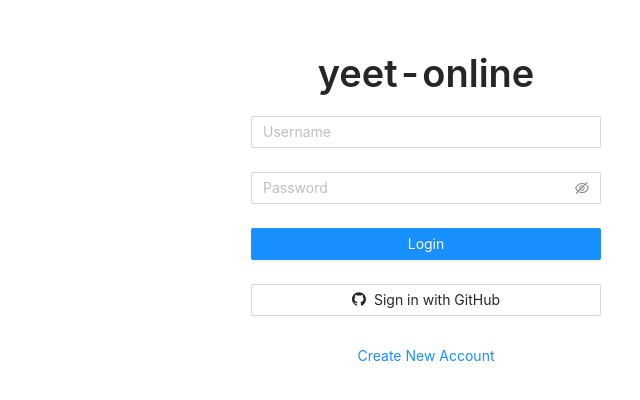
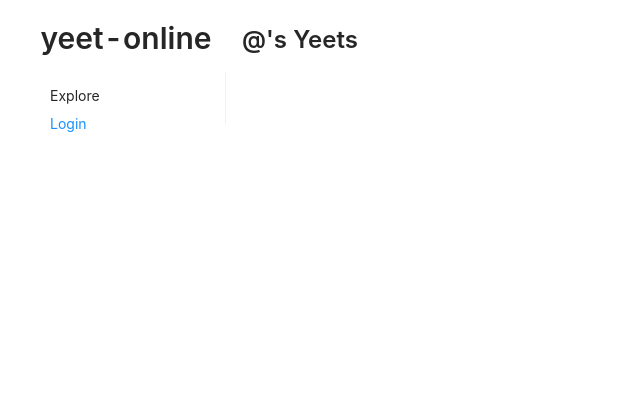
Before and after one commit to Yeet-Online/yeet-client, a React (Create React App) app: page /user in a window 1280 px wide. Shown: the top 400 px of the page, without its empty margins (214-854 px from the left). Built offline with nearby package versions, Linux system fonts and the light colour scheme.

Commit message:
added feed, and post yeet form

```diff
--- a/src/App.tsx
+++ b/src/App.tsx
@@ -6,31 +6,69 @@ import UserProfile from "./pages/UserProfile";
 import Home from "./pages/Home";
 import { useCallback, useState } from "react";
 import Login from "./pages/Login";
+import useToken from "./hooks/useToken";
+import { Modal } from "antd";
+import { LoginInput, SERVER_URL } from "./types";
+import useUser from "./hooks/useUser";
 
 function App() {
-  const [isLoggedIn, setIsLoggedIn] = useState(false);
+  const { token, setToken } = useToken();
+  const [isLoginModalOpen, setIsLoginModalOpen] = useState(false);
+  const { user, setUser } = useUser();
 
-  const login = useCallback(() => {
-    setIsLoggedIn(true);
+  const login = useCallback(
+    (values: LoginInput) => {
+      const formData = new FormData();
+      formData.append("password", values.password);
+      formData.append("username", values.username);
+
+      fetch(`${SERVER_URL}/login`, { method: "POST", body: formData })
+        .then((resp) => resp.json())
+        .then((data) => {
+          // console.log(data);
+          setToken(data.accessToken);
+          setUser(data.user);
+          setIsLoginModalOpen(false);
+        });
+    },
+    [setToken, setUser]
+  );
+
+  const logout = useCallback(() => {
+    setToken(null);
+    setUser(null);
+  }, [setToken, setUser]);
+
+  const handleModalClose = useCallback(() => {
+    setIsLoginModalOpen(false);
   }, []);
-
-  if (!isLoggedIn) {
-    return <Login login={login} />;
-  }
 
   return (
     <Router>
-      <SiteLayout>
+      <SiteLayout
+        user={user}
+        openLoginModal={setIsLoginModalOpen}
+        handleLogoutClick={logout}
+      >
         <Switch>
           <Route path="/user">
-            <UserProfile />
+            <UserProfile user={user} token={token} />
           </Route>
           <Route path="/">
-            <Home />
+            <Home token={token} />
           </Route>
           {/* TODO: make a 404 page not found page */}
           {/* <Route default component={Create} /> */}
         </Switch>
+        {
+          <Modal
+            onCancel={handleModalClose}
+            visible={isLoginModalOpen}
+            footer={null}
+          >
+            <Login login={login} />
+          </Modal>
+        }
       </SiteLayout>
     </Router>
   );
--- /dev/null
+++ b/src/hooks/useToken.ts
@@ -0,0 +1,31 @@
+import { useState } from 'react';
+
+// Class used to handle token storage and retrieval using React hooks
+// The hook allows for the app to rerender when the token is updated
+export default function useToken() {
+  /**
+     * Gets the token saved in session storage if it exists, otherwise returns undefined
+     * @returns {String | undefined} The token value that is saved in session storage
+     */
+  const getToken = () => {
+    const tokenString = sessionStorage.getItem('YeetToken'); // Retrieves token string from session storage
+    const userToken = tokenString && JSON.parse(tokenString); // Parses token string into object
+    return `${userToken}`; // ?. returns undefined if userToken.token is a nullable value
+  };
+  // Creates hook using the current token value as a start state
+  const [token, setToken] = useState(getToken());
+
+  /**
+     * Saves the login token in session storage, to persist user sessions
+     * @param {*} userToken The token to be saved in session storage
+     */
+  const saveToken = (userToken: any) => {
+    sessionStorage.setItem('YeetToken', JSON.stringify(userToken)); // Saves the userToken to session storage as a JSON string
+    setToken(userToken); // Sets token using the hook setter function
+  };
+
+  return { // Creates a custom hook
+    setToken: saveToken,
+    token,
+  };
+}
--- /dev/null
+++ b/src/hooks/useUser.ts
@@ -0,0 +1,31 @@
+import { useState } from 'react';
+
+// Class used to handle user storage and retrieval using React hooks
+// The hook allows for the app to rerender when the user is updated
+export default function useUser() {
+  /**
+     * Gets the user saved in session storage if it exists, otherwise returns undefined
+     * @returns {String | undefined} The user value that is saved in session storage
+     */
+  const getUser = () => {
+    const userString = sessionStorage.getItem('YeetUser'); // Retrieves user string from session storage
+    const userUser = userString && JSON.parse(userString); // Parses user string into object
+    return userUser; // ?. returns undefined if userUser.user is a nullable value
+  };
+  // Creates hook using the current user value as a start state
+  const [user, setUser] = useState(getUser());
+
+  /**
+     * Saves the login user in session storage, to persist user sessions
+     * @param {*} userUser The user to be saved in session storage
+     */
+  const saveUser = (userUser: any) => {
+    sessionStorage.setItem('YeetUser', JSON.stringify(userUser)); // Saves the userUser to session storage as a JSON string
+    setUser(userUser); // Sets user using the hook setter function
+  };
+
+  return { // Creates a custom hook
+    setUser: saveUser,
+    user,
+  };
+}
--- /dev/null
+++ b/src/modules/YeetCreator.tsx
@@ -0,0 +1,50 @@
+import { Button, Form, Input } from "antd";
+import { useForm } from "antd/lib/form/Form";
+import { useCallback } from "react";
+import { SERVER_URL } from "../types";
+
+export interface YeetCreatorProps {
+  token: string | null | undefined;
+  refreshData: () => void;
+}
+
+export function YeetCreator({
+  token,
+  refreshData,
+}: YeetCreatorProps): JSX.Element {
+  const [form] = useForm();
+
+  const yeet = useCallback(
+    (values: any) => {
+      const headers = new Headers();
+      const formData = new FormData();
+      headers.append("Authorization", `${token}`);
+      formData.append("content", values.content);
+      console.log(values);
+
+      fetch(`${SERVER_URL}/post-yeet`, {
+        method: "POST",
+        body: formData,
+        headers,
+      })
+        .then((resp) => resp.json())
+        .then(() => {
+          refreshData();
+        });
+    },
+    [refreshData, token]
+  );
+
+  return (
+    <Form name="yeet" form={form} onFinish={yeet}>
+      <Form.Item
+        name="content"
+        rules={[{ required: true, message: "Add some text first!" }]}
+        noStyle
+      >
+        <Input placeholder="What's on your mind?" />
+      </Form.Item>
+      <Button htmlType="submit">YEET</Button>
+    </Form>
+  );
+}
--- a/src/modules/siteLayout/Sidebar.tsx
+++ b/src/modules/siteLayout/Sidebar.tsx
@@ -1,8 +1,10 @@
 import { Menu, Typography } from "antd";
 import Sider from "antd/lib/layout/Sider";
+import { useCallback } from "react";
 import { useHistory, useLocation } from "react-router";
 import { Link } from "react-router-dom";
 import styled from "styled-components";
+import { User } from "../../types";
 
 const Logo = styled(Typography.Title)`
   text-align: center;
@@ -18,10 +20,28 @@ const StyledSider = styled(Sider)`
   position: fixed;
 `;
 
-export function Sidebar(): JSX.Element {
+const LoginButton = styled(Typography.Link)`
+  margin: 10px 16px 0px 24px;
+`;
+
+export interface SidebarProps {
+  user?: User;
+  openLoginModal: (value: boolean) => void;
+  handleLogoutClick: () => void;
+}
+
+export function Sidebar({
+  user,
+  openLoginModal,
+  handleLogoutClick,
+}: SidebarProps): JSX.Element {
   const history = useHistory();
   const location = useLocation();
-  console.log(location);
+
+  const handleLoginClick = useCallback(() => {
+    openLoginModal(true);
+  }, [openLoginModal]);
+
   return (
     <StyledSider theme="light">
       <Logo level={1}>yeet-online</Logo>
@@ -33,9 +53,16 @@ export function Sidebar(): JSX.Element {
         <Menu.Item key="/">
           <Link to="/">Explore</Link>
         </Menu.Item>
-        <Menu.Item key="/user" onClick={() => history.push("/user")}>
-          <Link to="/user">User Profile</Link>
-        </Menu.Item>
+        {user ? (
+          <>
+            <Menu.Item key="/user" onClick={() => history.push("/user")}>
+              <Link to="/user">User Profile</Link>
+            </Menu.Item>
+            <LoginButton onClick={handleLogoutClick}>Logout</LoginButton>
+          </>
+        ) : (
+          <LoginButton onClick={handleLoginClick}>Login</LoginButton>
+        )}
       </Menu>
     </StyledSider>
   );
--- a/src/modules/siteLayout/SiteLayout.tsx
+++ b/src/modules/siteLayout/SiteLayout.tsx
@@ -2,7 +2,7 @@ import { Layout } from "antd";
 import { Content } from "antd/lib/layout/layout";
 import { ReactNode } from "react";
 import styled from "styled-components";
-import { Sidebar } from "./Sidebar";
+import { Sidebar, SidebarProps } from "./Sidebar";
 
 const WhiteLayout = styled(Layout)`
   background-color: #ffffff;
@@ -14,14 +14,17 @@ const InnterLayout = styled(Layout)`
   background-color: #ffffff;
 `;
 
-interface SiteLayoutProps {
+interface SiteLayoutProps extends SidebarProps {
   children?: ReactNode;
 }
 
-export function SiteLayout({ children }: SiteLayoutProps): JSX.Element {
+export function SiteLayout({
+  children,
+  ...props
+}: SiteLayoutProps): JSX.Element {
   return (
     <WhiteLayout>
-      <Sidebar />
+      <Sidebar {...props} />
       <InnterLayout style={{ marginLeft: 200 }}>
         {/* <Header className="site-layout-background" style={{ padding: 0 }} /> */}
         <Content style={{ margin: "24px 16px", overflow: "initial" }}>
--- a/src/pages/Home.tsx
+++ b/src/pages/Home.tsx
@@ -1,12 +1,17 @@
 import { Typography } from "antd";
 import { ReactNode, useCallback, useEffect, useState } from "react";
 import { YeetCard } from "../modules/YeetCard";
-import { Yeet } from "../types";
+import { YeetCreator, YeetCreatorProps } from "../modules/YeetCreator";
+import { SERVER_URL, Yeet } from "../types";
 
-export default function Home(): JSX.Element {
+interface HomeProps {
+  token: string | null | undefined;
+}
+
+export default function Home({ token }: HomeProps): JSX.Element {
   const [feed, setFeed] = useState<Yeet[]>([]);
   const refreshData = useCallback(() => {
-    fetch("http://localhost:8080/explore-feed")
+    fetch(`${SERVER_URL}/explore-feed`)
       .then((resp) => resp.json())
       .then((data) => setFeed(data.results));
   }, []);
@@ -18,6 +23,7 @@ export default function Home(): JSX.Element {
   return (
     <>
       <Typography.Title level={2}>Explore</Typography.Title>
+      {token && <YeetCreator token={token} refreshData={refreshData} />}
       {feed.length < 1 ? (
         <Typography.Text>No yeets yet</Typography.Text>
       ) : (
--- a/src/pages/Login.tsx
+++ b/src/pages/Login.tsx
@@ -2,6 +2,8 @@ import { Button, Form, Input, Typography } from "antd";
 import { GithubOutlined } from "@ant-design/icons";
 import styled from "styled-components";
 import { useCallback, useState } from "react";
+import { LoginInput } from "../types";
+import { useForm } from "antd/lib/form/Form";
 
 const LoginPageWrapper = styled.div`
   width: 100%;
@@ -23,11 +25,12 @@ const StyledTitle = styled(Typography.Title)`
 `;
 
 interface LoginProps {
-  login: () => void;
+  login: (values: any) => void;
 }
 
 export default function Login({ login }: LoginProps): JSX.Element {
   const [createNewAccount, setCreateNewAccount] = useState(false);
+  const [form] = useForm<LoginInput>();
 
   const onGithubClick = useCallback(() => {}, []);
 
@@ -80,6 +83,7 @@ export default function Login({ login }: LoginProps): JSX.Element {
       <StyledTitle>yeet-online</StyledTitle>
       <StyledForm
         name="login"
+        form={form}
         onFinish={login}
         // onFinishFailed={onFinishFailed}
       >
--- a/src/pages/UserProfile.tsx
+++ b/src/pages/UserProfile.tsx
@@ -1,8 +1,18 @@
 import { Typography } from "antd";
+import { User } from "../types";
 
+interface UserProfileProps {
+  user: User | null | undefined;
+  token: string | null | undefined;
+}
 
-export default function UserProfile(): JSX.Element {
-    return (
-        <Typography.Title level={1}>Hello World (User Profile)</Typography.Title>
-    )
+export default function UserProfile({
+  user,
+  token,
+}: UserProfileProps): JSX.Element {
+  return (
+    <>
+      <Typography.Title level={3}>@{user?.username}'s Yeets</Typography.Title>
+    </>
+  );
 }
--- a/src/types.ts
+++ b/src/types.ts
@@ -1,3 +1,5 @@
+
+export const SERVER_URL = "http://localhost:8080";
 
 export type User =  {
     id: number;
@@ -13,3 +15,8 @@ export type Yeet =  {
     dateCreated: string;
     dateUpdate: string;
 }
+
+export type LoginInput =  {
+    username: string;
+    password: string;
+}
```
